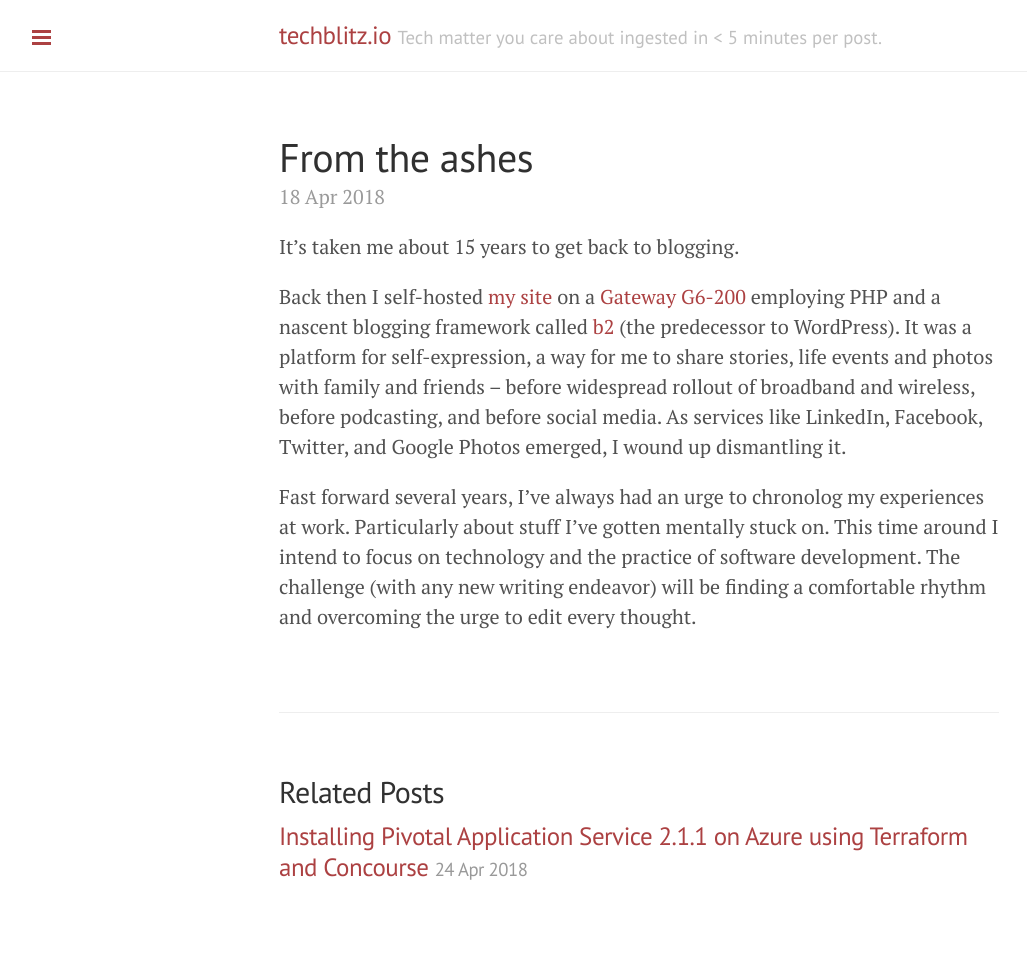
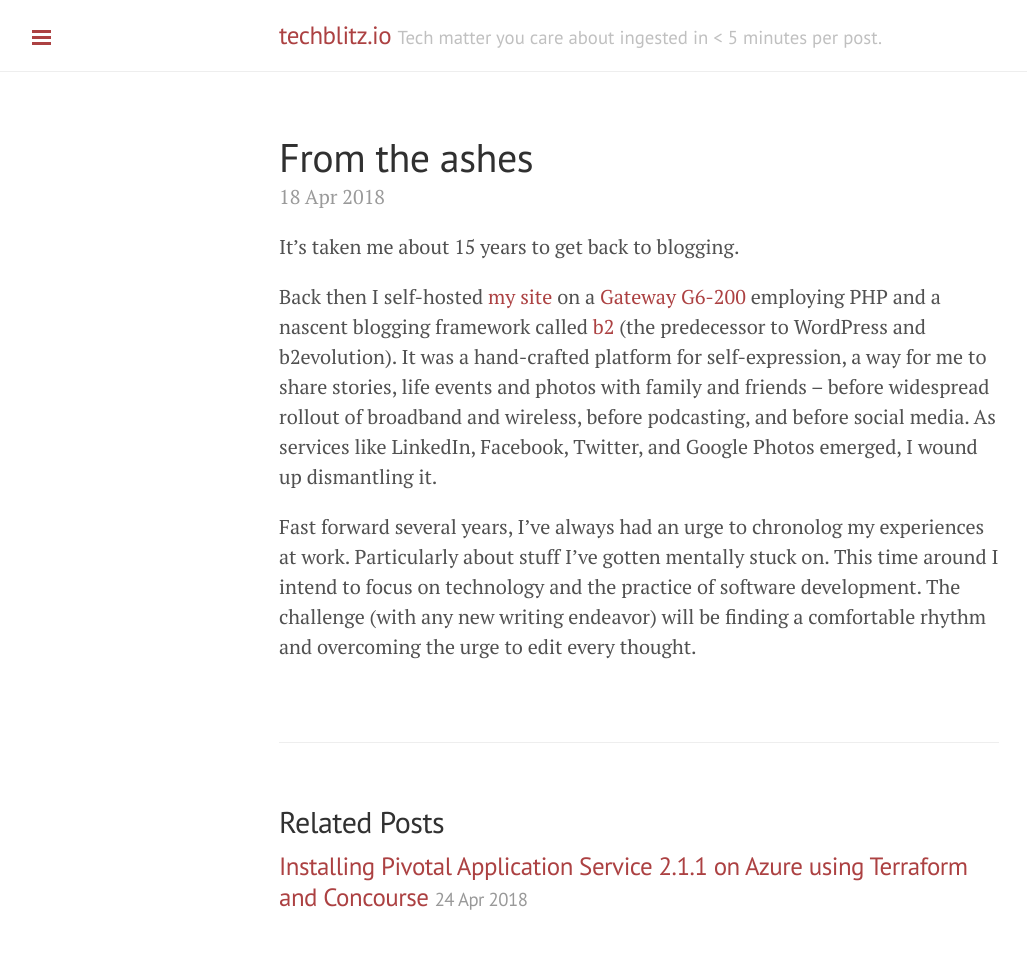
Before and after one commit to fastnsilver/fastnsilver.github.io, a Jekyll site: the page built from _posts/2018-04-18-from-the-ashes.md, in a window 1280 px wide. Shown: the whole page, without its empty margins (1-1028 px from the left). Built offline with Jekyll 4.4.1, drawn with Linux system fonts in a browser that asks for light colours; Markdown is read by kramdown in place of the engine named in the settings; before the commit the page ends 943 px from its top, so only the background shows below that.

```diff
--- a/_config.yml
+++ b/_config.yml
@@ -1,5 +1,5 @@
 # Dependencies
-markdown:         redcarpet
+#markdown:         redcarpet
 highlighter:      rouge
 
 # Permalinks
--- a/_posts/2018-04-18-from-the-ashes.md
+++ b/_posts/2018-04-18-from-the-ashes.md
@@ -5,6 +5,6 @@ title: From the ashes
 
 It's taken me about 15 years to get back to blogging.
 
-Back then I self-hosted [my site](https://web.archive.org/web/20020924155614/http://fastnsilver.mine.nu:80/) on a [Gateway G6-200](https://books.google.com/books?id=WVbZSlyrT5kC&pg=PA41&lpg=PA41&dq=gateway+1996+pentium+pro+tower&source=bl&ots=Vu3MTc2T2M&sig=DJ8SjTIl7z12D2QUss7Nd0GQtk8&hl=en&sa=X&ved=0ahUKEwidvf3DhqLVAhUS3GMKHTVeDpsQ6AEIQjAI#v=onepage&q=gateway%201996%20pentium%20pro%20tower&f=false) employing PHP and a nascent blogging framework called [b2](http://cafelog.com) (the predecessor to WordPress). It was a platform for self-expression, a way for me to share stories, life events and photos with family and friends -- before widespread rollout of broadband and wireless, before podcasting, and before social media.  As services like LinkedIn, Facebook, Twitter, and Google Photos emerged, I wound up dismantling it.
+Back then I self-hosted [my site](https://web.archive.org/web/20020924155614/http://fastnsilver.mine.nu:80/) on a [Gateway G6-200](https://books.google.com/books?id=WVbZSlyrT5kC&pg=PA41&lpg=PA41&dq=gateway+1996+pentium+pro+tower&source=bl&ots=Vu3MTc2T2M&sig=DJ8SjTIl7z12D2QUss7Nd0GQtk8&hl=en&sa=X&ved=0ahUKEwidvf3DhqLVAhUS3GMKHTVeDpsQ6AEIQjAI#v=onepage&q=gateway%201996%20pentium%20pro%20tower&f=false) employing PHP and a nascent blogging framework called [b2](https://web.archive.org/web/20171006103655/https://cafelog.com) (the predecessor to WordPress and b2evolution). It was a hand-crafted platform for self-expression, a way for me to share stories, life events and photos with family and friends -- before widespread rollout of broadband and wireless, before podcasting, and before social media.  As services like LinkedIn, Facebook, Twitter, and Google Photos emerged, I wound up dismantling it.
 
 Fast forward several years, I've always had an urge to chronolog my experiences at work.  Particularly about stuff I've gotten mentally stuck on.  This time around I intend to focus on technology and the practice of software development.  The challenge (with any new writing endeavor) will be finding a comfortable rhythm and overcoming the urge to edit every thought.
```
